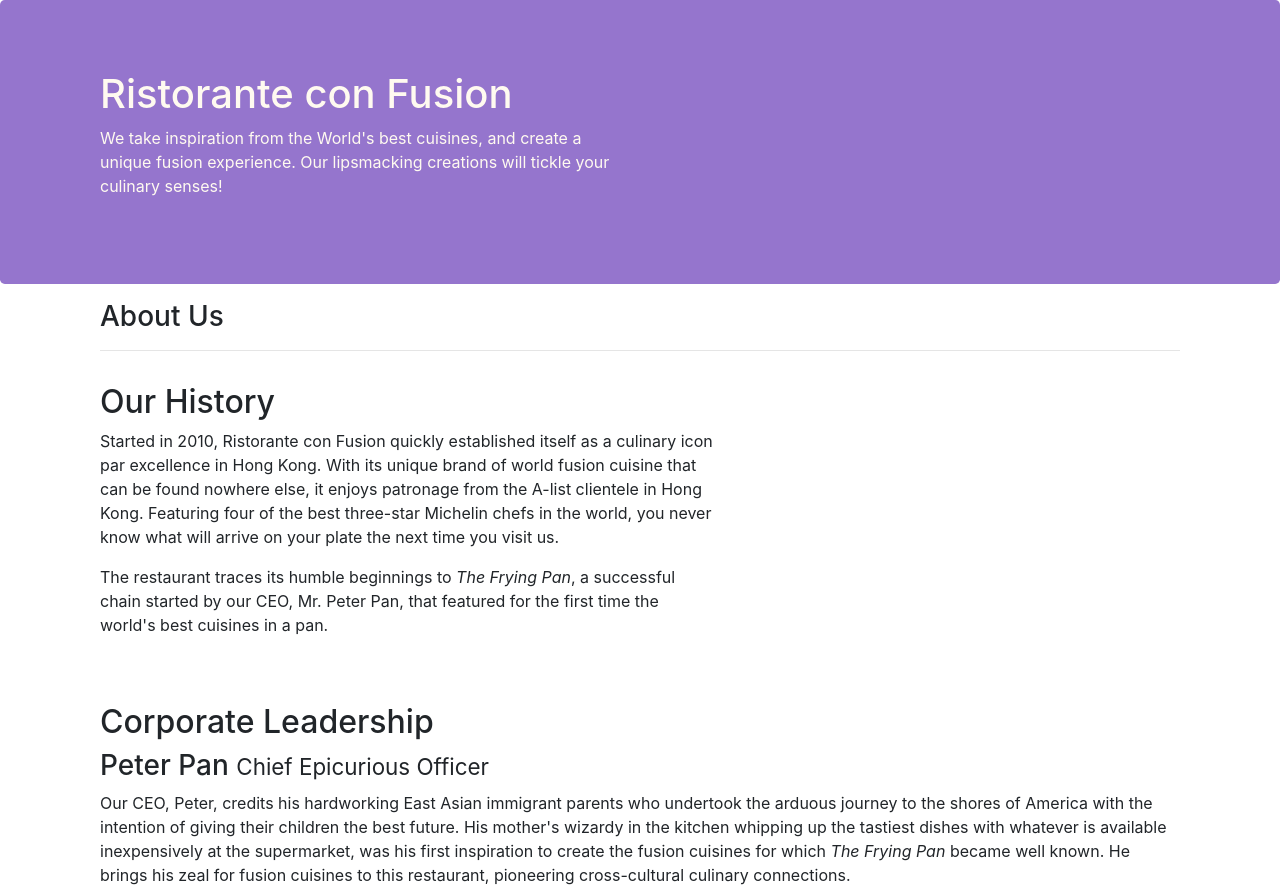
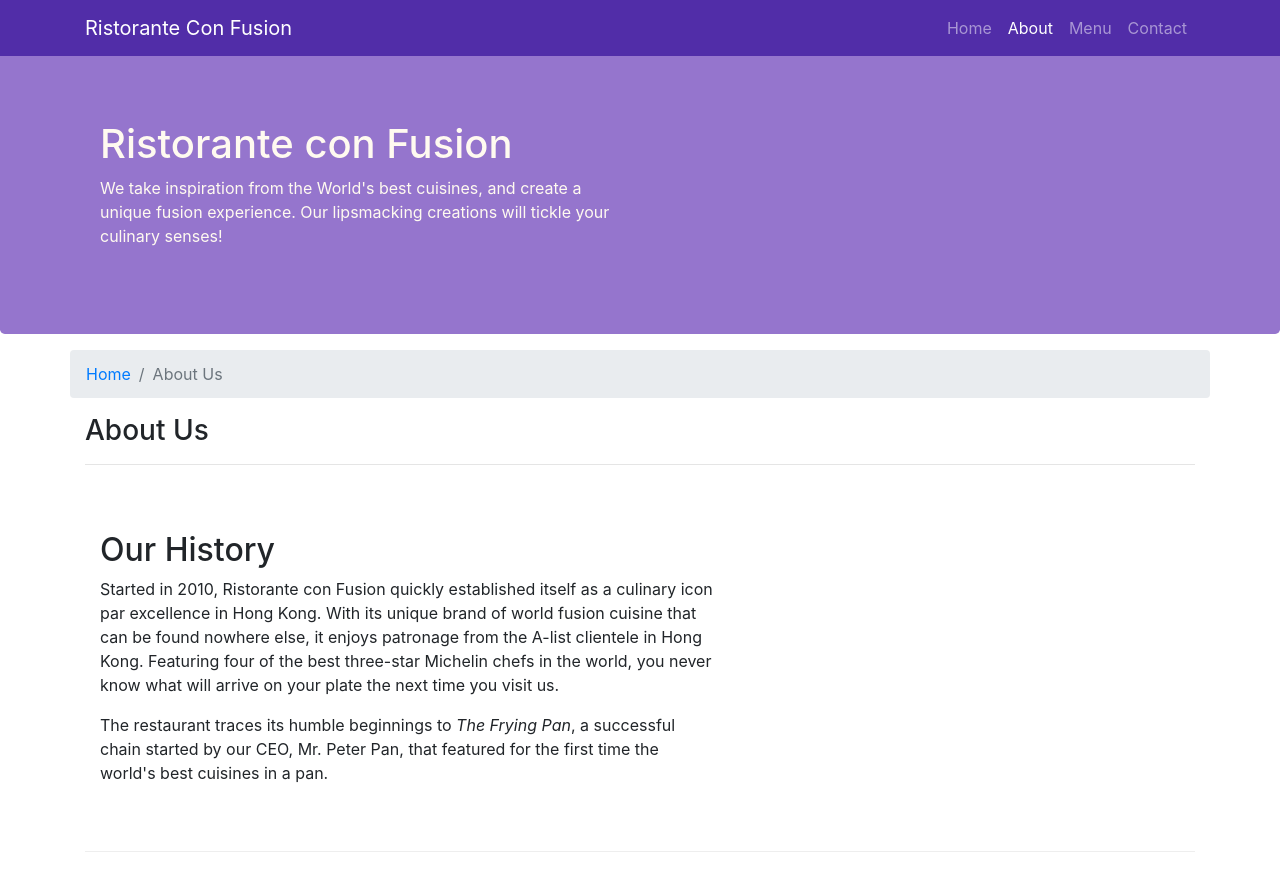
Before and after one commit to cbied/bootstrapNpmSetup, a website: page aboutus.html in a window 1280 px wide. Shown: the top 890 px of the page. Drawn offline with nearby package versions, Linux system fonts and the light colour scheme.

Commit message:
navbar and breadcrumbs

```diff
--- a/aboutus.html
+++ b/aboutus.html
@@ -15,6 +15,23 @@
 
 <body>
 
+        <nav class="navbar navbar-dark navbar-expand-sm fixed-top">
+                <div class="container">
+                    <a class="navbar-brand mr-auto" href="#" >Ristorante Con Fusion</a>
+                    <button class="navbar-toggler ml-auto" type="button" data-toggle="collapse" data-target="#navbar">
+                            <span class="navbar-toggler-icon"></span>
+                    </button>
+                    <div class="collapse navbar-collapse" id="navbar">
+                        <ul class="navbar-nav ml-auto">
+                            <li class="nav-item"><a href="index.html" class="nav-link">Home</a></li>
+                            <li class="nav-item active"><a href="aboutus.html" class="nav-link">About</a></li>
+                            <li class="nav-item"><a href="#" class="nav-link">Menu</a></li>
+                            <li class="nav-item"><a href="#" class="nav-link">Contact</a></li>
+                        </ul>
+                    </div>
+                </div>
+            </nav>
+
     <header class="jumbotron">
         <div class="container">
             <div class="row row-header">
@@ -29,14 +46,18 @@
     </header>
 
     <div class="container">
-        <div class="row row-header mt-3">
+        <div class="row mt-3">
+            <ol class="col-12 breadcrumb">
+                <li class="breadcrumb-item"><a href="index.html">Home</a></li>
+                <li class="breadcrumb-item active">About Us</li>
+            </ol>
             <div class="col">
                <h3>About Us</h3>
                <hr>
             </div>
         </div>
 
-        <div class="row row-header mt-3">
+        <div class="row row-content">
             <div class="col-md-7">
                 <h2>Our History</h2>
                 <p>Started in 2010, Ristorante con Fusion quickly established itself as a culinary icon par excellence in Hong Kong. With its unique brand of world fusion cuisine that can be found nowhere else, it enjoys patronage from the A-list clientele in Hong Kong.  Featuring four of the best three-star Michelin chefs in the world, you never know what will arrive on your plate the next time you visit us.</p>
@@ -69,8 +90,8 @@
                 <div class="col-4 offset-1 col-sm-2">
                     <h5>Links</h5>
                     <ul class="list-unstyled">
-                        <li><a href="#">Home</a></li>
-                        <li><a href="#">About</a></li>
+                        <li><a href="index.html">Home</a></li>
+                        <li><a href="aboutus.html">About</a></li>
                         <li><a href="#">Menu</a></li>
                         <li><a href="#">Contact</a></li>
                     </ul>
--- a/css/style.css
+++ b/css/style.css
@@ -1,3 +1,8 @@
+body {
+    padding-top: 50px;
+    z-index: 0;
+}
+
 .jumbotron {
     padding: 70px 30px;
     margin: 0;
@@ -34,3 +39,7 @@ address {
         margin-top: 20px;
     }
 }
+
+.navbar-dark {
+    background-color: #512da8;
+}
```
Also changed, not shown: index.html (+19 -2 lines).
